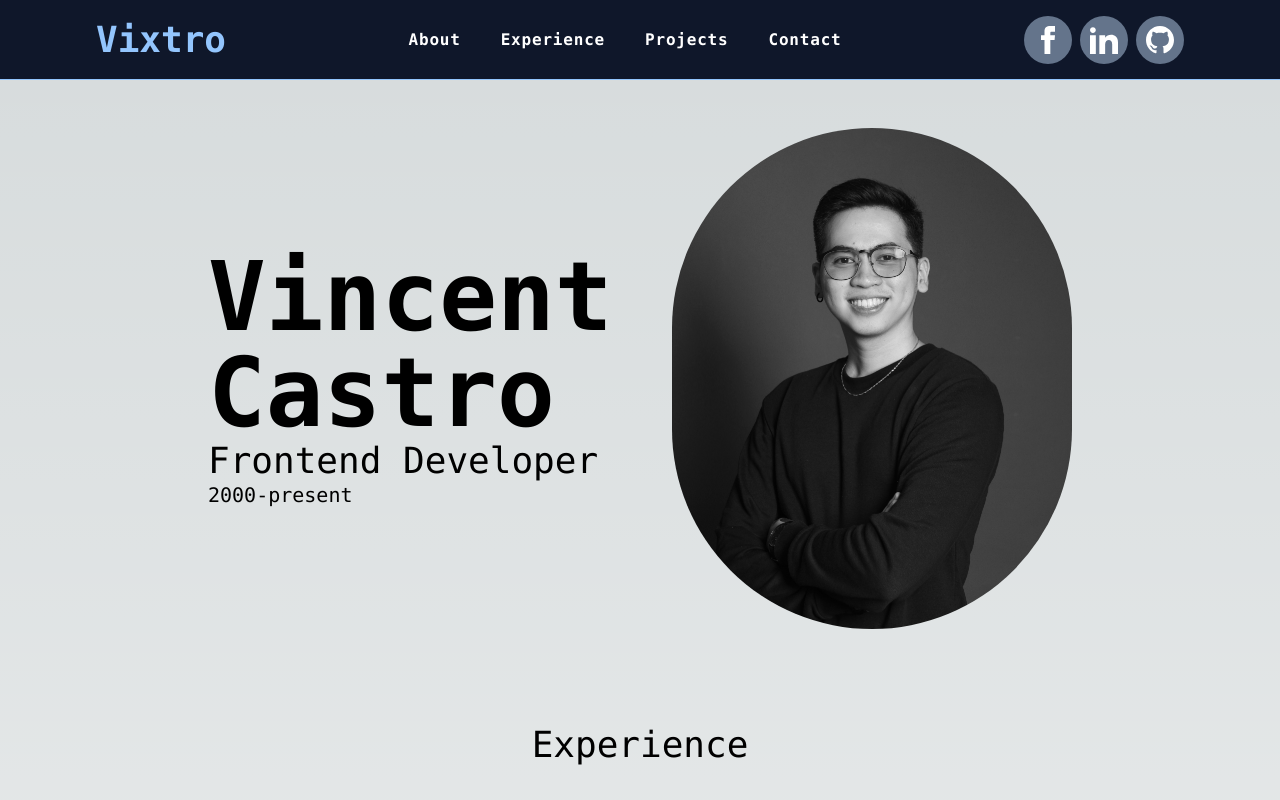
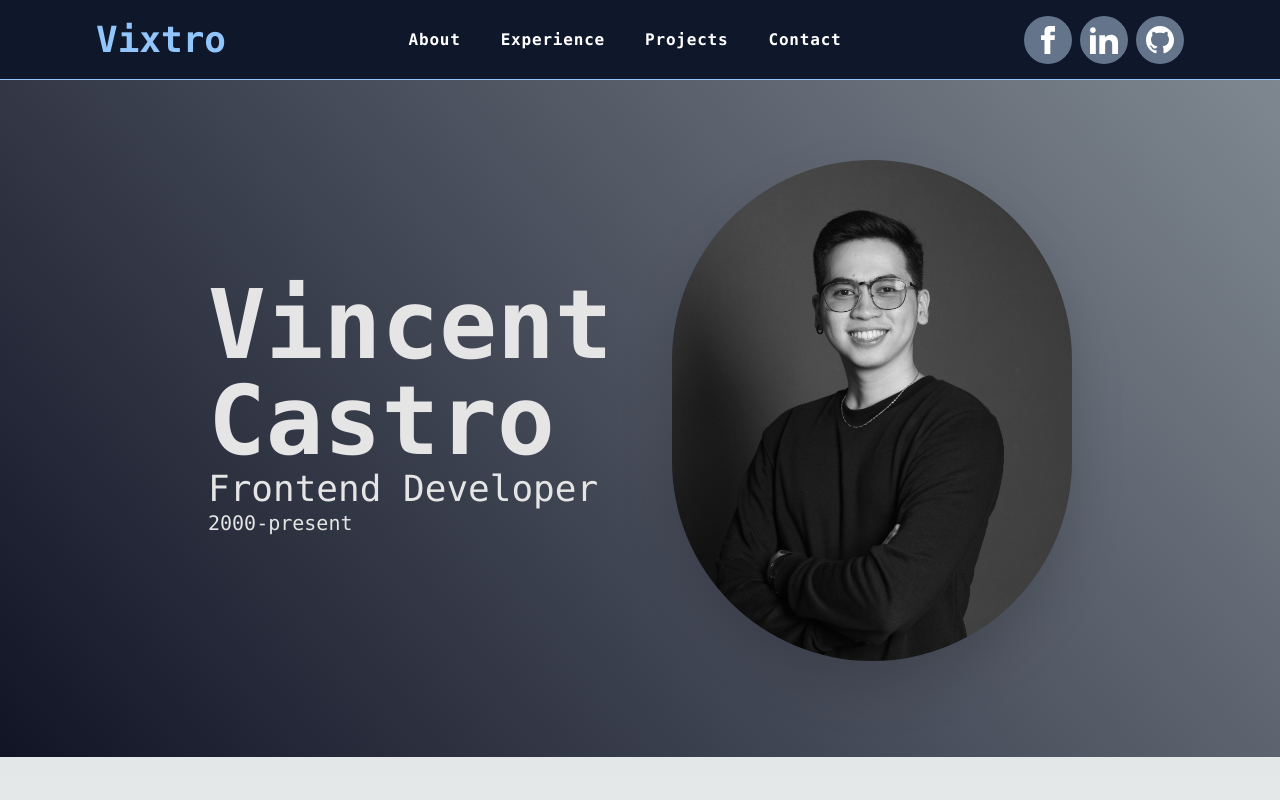
Before and after one commit to vixtroo/portfolio, a Next.js app: page / in a window 1280 px wide. Shown: the top 800 px of the page. Built offline with nearby package versions, Linux system fonts and the light colour scheme.

Commit message:
Added hero banner background

```diff
--- a/src/containers/MainContainer/index.js
+++ b/src/containers/MainContainer/index.js
@@ -5,7 +5,7 @@ const inter = Inter({ subsets: ['latin'] })
 const MainContainer = ({children}) => {
     return(
         <div
-        className={`flex flex-wrap flex-col items-center justify-between min-h-screen px-24 ${inter}`}
+        className={`flex flex-wrap flex-col items-center justify-between min-h-screen ${inter}`}
         >
             {children}
         </div>
--- a/src/pages/index.js
+++ b/src/pages/index.js
@@ -17,20 +17,20 @@ export default function Home() {
     <>
       <Navbar />
       <MainContainer className='mt-20'>
-            <section className='flex flex-wrap content-center justify-center w-full h-auto px-24 gap-x-20 ' id='about'>
+      <section className="flex flex-wrap content-center justify-center w-full h-auto px-24 pb-24 pt-18 gap-x-20" id='about'>
                 <div className="flex flex-wrap content-center justify-between mt-32 w-96">
-                    <div className="flex flex-col justify-center">
+                    <div className="flex flex-col justify-center mt-6 text-neutral-200">
                         <h1 className="font-mono font-semibold text-8xl">Vincent Castro</h1>
                         <h2 className="font-mono text-4xl ">Frontend Developer</h2>
                         <p className="font-mono text-xl">2000-present</p>
                     </div>
                 </div>
-                <div className="flex flex-wrap content-center justify-center mt-32">
-                    <Image src={Profile} width={400} height={400} className="rounded-full grayscale-[100%] hover:grayscale-[0%] transition-all duration-500 ease-in-out" alt="Profile Photo"/>
+                <div className="flex flex-wrap content-center justify-center mt-40">
+                    <Image src={Profile} width={400} height={400} className="rounded-full grayscale-[100%] hover:grayscale-[0%] transition-all duration-500 ease-in-out drop-shadow-2xl" alt="Profile Photo"/>
                 </div>
             </section>
-            <section className='flex flex-col items-center w-full h-auto px-24' id='experience'>
-                <div className="mt-24 mb-10 font-mono text-4xl">
+            <section className='flex flex-col items-center w-full h-auto px-24 text-zinc-700' id='experience'>
+                <div className="flex justify-center w-full my-20 font-mono text-4xl font-semibold">
                     Experience
                 </div>
                 <div  className="flex flex-wrap content-center justify-center w-full">
--- a/src/styles/globals.css
+++ b/src/styles/globals.css
@@ -28,3 +28,8 @@ body {
     )
     rgb(var(--background-start-rgb));
 }
+
+/* About section background */
+#about{
+  background: linear-gradient(230deg, #b0bbc0 -40%, #111425 100%);
+}
```
Also changed, not shown: src/assets/733.jpg (added).
